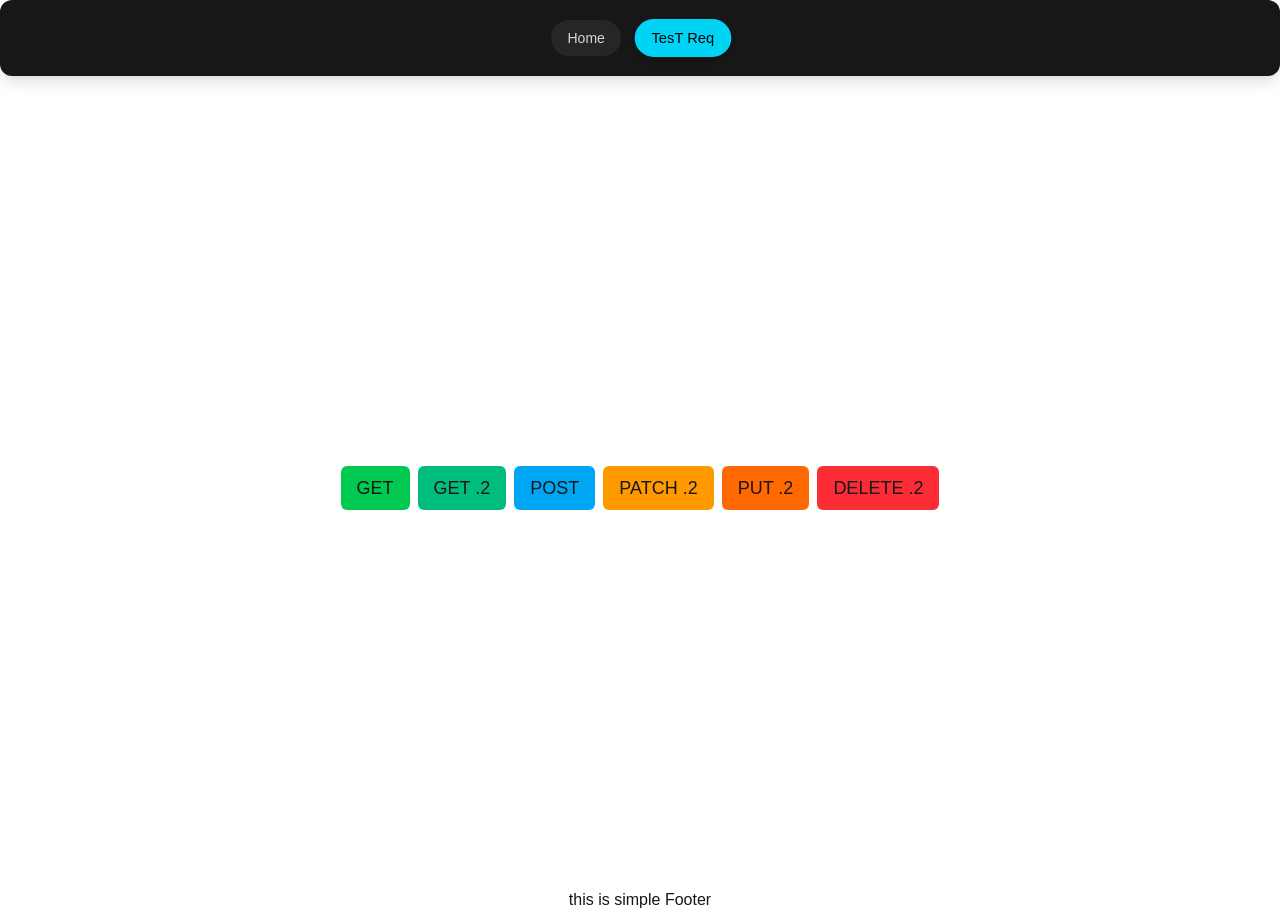
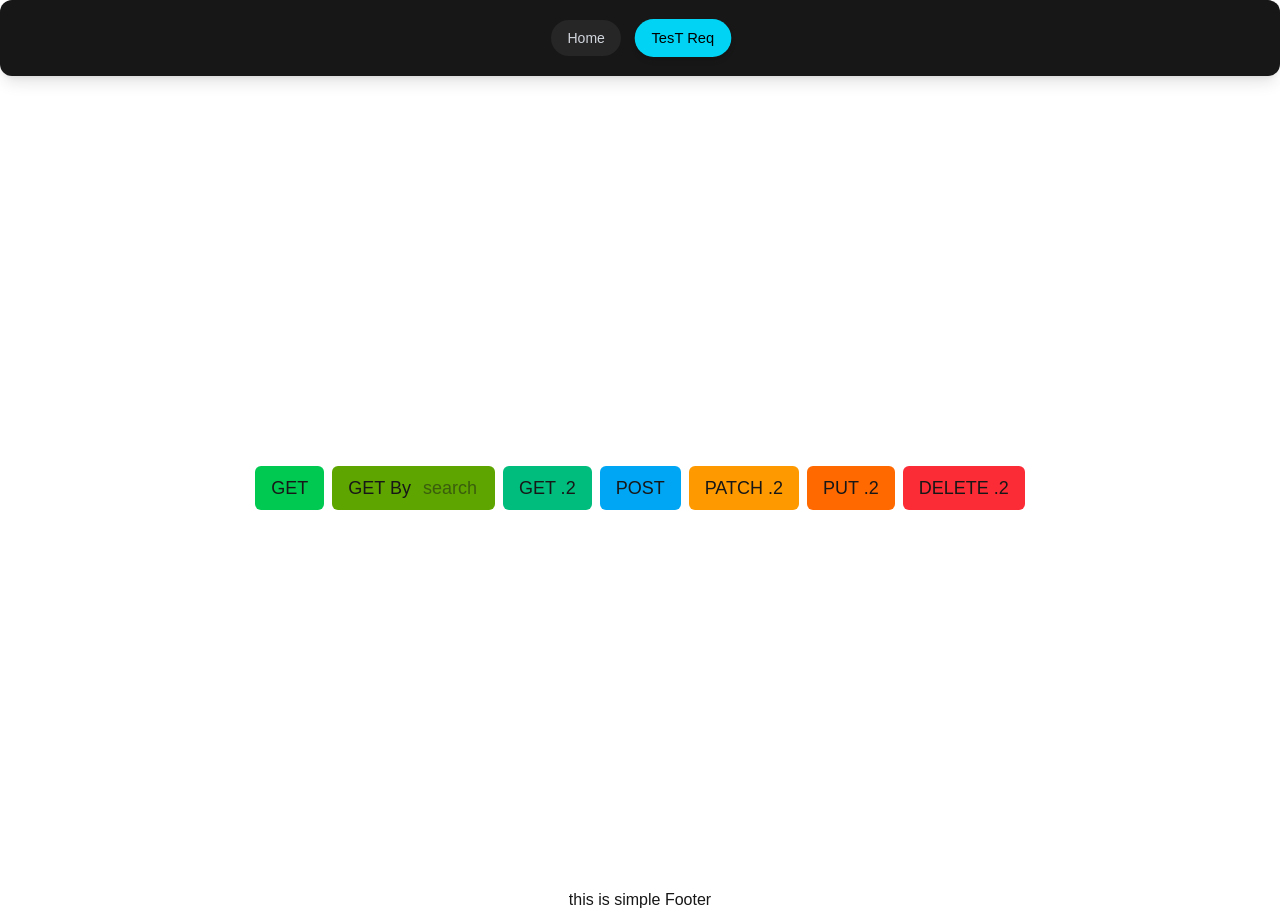
Before and after one commit to Mohammadiko33/learn-NextJs-backend-covered, a Next.js app: page /testReq in a window 1280 px wide. Built offline with nearby package versions, Linux system fonts and the light colour scheme.

Commit message:
41 - URL Query Parameters

```diff
--- a/src/app/api/testReq/route.ts
+++ b/src/app/api/testReq/route.ts
@@ -1,3 +1,5 @@
+import { NextRequest } from "next/server";
+
 // app/api/testReq/route.ts
 export interface IContent {
   id: number;
@@ -12,11 +14,18 @@ export const content: IContent[] = [
   { id: 3, title: "title three" },
 ];
 
-export async function GET() {
-  return new Response(JSON.stringify(content), {
-    headers: BASE_Header,
-    status: 200,
-  });
+export async function GET(req: NextRequest) {
+  const searchParam = req.nextUrl.searchParams
+  const title = searchParam.get("title")
+  const filteredComment = content.filter(item => item.title.includes(title ?? ""))
+  if (filteredComment.length){
+    return new Response(JSON.stringify(filteredComment), {
+      headers: BASE_Header,
+      status: 200,
+    });
+  } else {
+    return Response.json({ message: "item not founded" }, { status: 404 });
+  }
 }
 
 export async function POST(request: Request) {
--- a/src/app/layout.tsx
+++ b/src/app/layout.tsx
@@ -3,11 +3,11 @@ import Header from "@/Components/Header";
 import Footer from "@/Components/Footer";
 import "./globals.css";
 
-const episode = "40";
+const episode = "41";
 
 export const metadata: Metadata = {
   title: {
-    default: `Next.js - ${episode} - Handling DELETE Requests`,
+    default: `Next.js - ${episode} - URL Query Parameters`,
     template: `${episode} - %s`,
   },
   description: "Next.js v.15 Tutorial",
--- a/src/app/testReq/page.tsx
+++ b/src/app/testReq/page.tsx
@@ -1,5 +1,6 @@
 "use client";
 
+import { FormEvent, useState } from "react";
 import { toast, ToastContainer } from "react-toastify";
 
 export const defualtBtnClass = `px-4 py-2 rounded-md text-lg cursor-pointer duration-100 hover:opacity-80`;
@@ -8,6 +9,7 @@ export const BASE_Header: { "Content-Type": string } = {
 };
 export default function TestReq() {
   const BASE_URL = "http://localhost:3000/api/testReq";
+  const [ipt, setIpt] = useState<string>("");
 
   const handleReqGET = async () => {
     const res = await fetch(BASE_URL);
@@ -78,6 +80,29 @@ export default function TestReq() {
     }
   };
 
+  const handleReqGETByFiltred = async (e: FormEvent<HTMLFormElement>) => {
+    e.preventDefault();
+    if (ipt && ipt.trim()) {
+      if (ipt.length > 2) {
+        if (ipt.length < 40) {
+          const res = await fetch(BASE_URL + `?title=${ipt.trim()}`);
+          const data = await res.json();
+          if (data.message) {
+            toast.error(data.message, { position: "bottom-right" });
+          } else {
+            console.log(data);
+          }
+        } else {
+          toast.error("ipt is too long", { position: "bottom-right" });
+        }
+      } else {
+        toast.error("ipt is too small", { position: "bottom-right" });
+      }
+    } else {
+      toast.error("ipt value is empty", { position: "bottom-right" });
+    }
+  };
+
   return (
     <div className="fullCCenter ">
       <ToastContainer />
@@ -88,6 +113,21 @@ export default function TestReq() {
         >
           GET
         </button>
+        <form
+          className={`${defualtBtnClass} bg-lime-600 gap-3 flex flex-row-reverse cursor-alias`}
+          onSubmit={handleReqGETByFiltred}
+        >
+          <input
+            className="outline-none w-14"
+            type="text"
+            placeholder="search"
+            value={ipt}
+            onChange={(e) => setIpt(e.target.value)}
+          />
+          <button type="submit" className="cursor-pointer">
+            GET By
+          </button>
+        </form>
         <button
           className={`${defualtBtnClass} bg-emerald-500`}
           onClick={handleReqGETOne}
```
Also changed, not shown: src/app/api/testReq/[id]/route.ts (line endings or trailing spaces).
